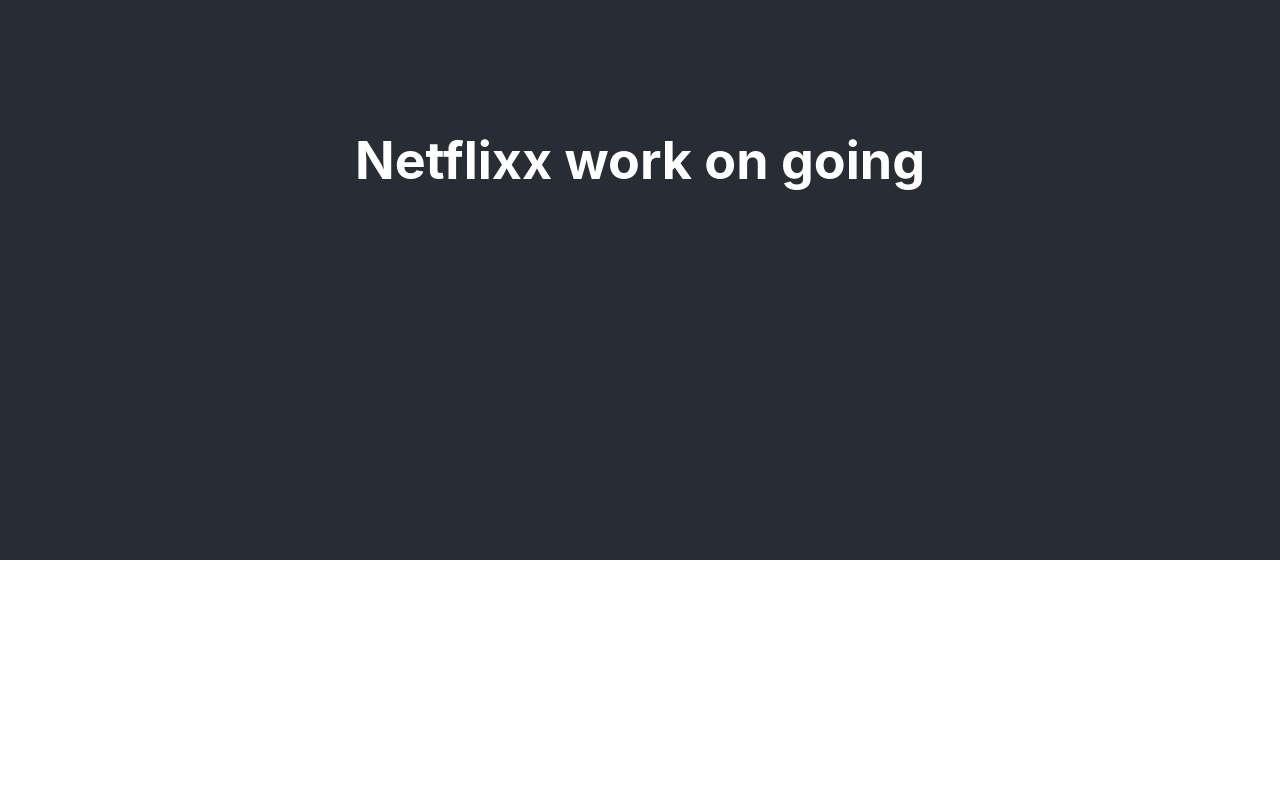
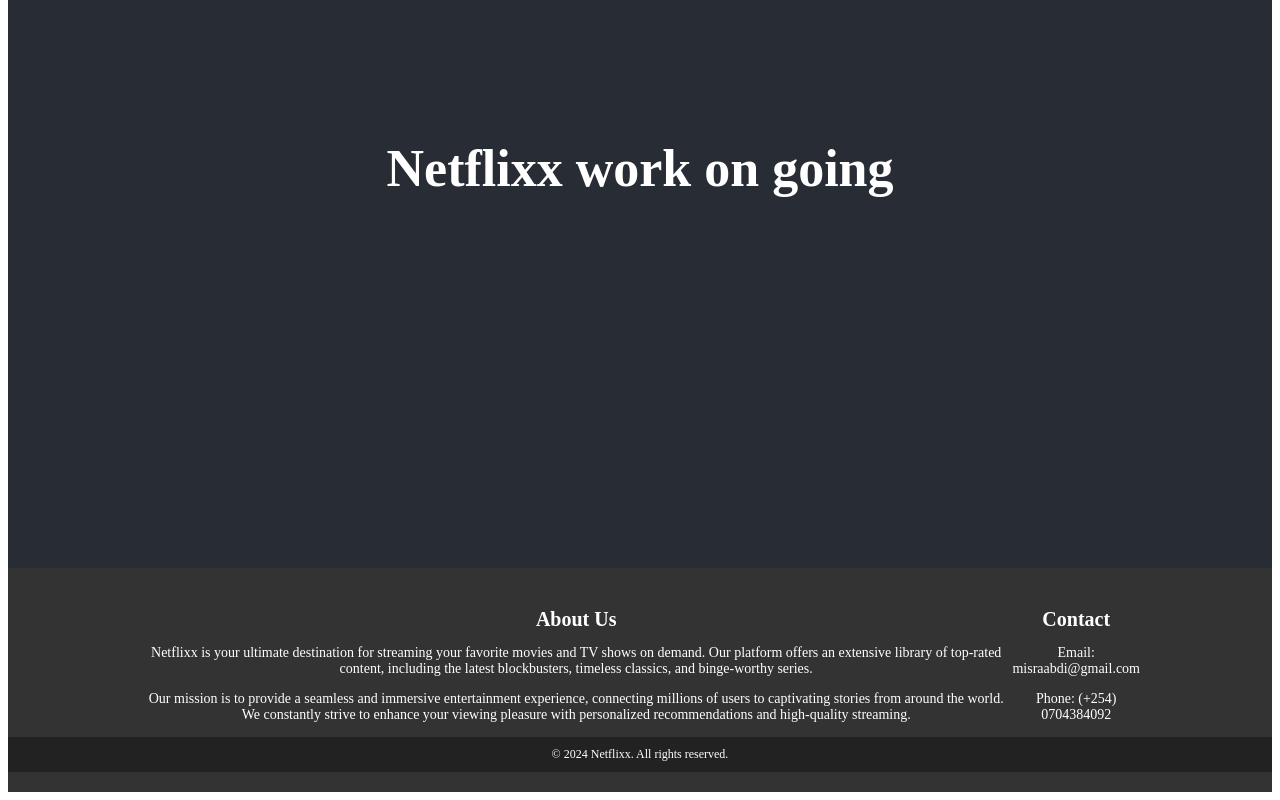
Before and after one commit to MartinNyaga/Netflixx, a React (Create React App) app: page / in a window 1280 px wide. Shown: the part 240-1040 px from the top of the page. Before the commit the page ends 800 px from the top, so only its background shows below. Built offline with nearby package versions, Linux system fonts and the light colour scheme.

Commit message:
added footer

```diff
--- a/src/App.js
+++ b/src/App.js
@@ -1,13 +1,15 @@
-
+import React from 'react';
 import './App.css';
+import Footer from './Components/Footer';
 
 function App() {
   return (
     <div className="App">
       <header className="App-header">
-
         <h1>Netflixx work on going</h1>
       </header>
+      {/* Your main content goes here */}
+      <Footer />
     </div>
   );
 }
--- /dev/null
+++ b/src/Components/Footer.js
@@ -0,0 +1,31 @@
+import React from 'react';
+
+
+function Footer() {
+  return (
+    <footer className="Footer">
+      <div className="Footer-content">
+        <div className="Footer-left">
+
+          <h3>About Us</h3>
+          <p>
+            Netflixx is your ultimate destination for streaming your favorite movies and TV shows on demand. Our platform offers an extensive library of top-rated content, including the latest blockbusters, timeless classics, and binge-worthy series.
+          </p>
+           <p>
+            Our mission is to provide a seamless and immersive entertainment experience, connecting millions of users to captivating stories from around the world. We constantly strive to enhance your viewing pleasure with personalized recommendations and high-quality streaming.
+          </p>
+        </div>
+        <div className="Footer-right">
+          <h3>Contact</h3>
+          <p>Email: misraabdi@gmail.com</p>
+          <p>Phone: (+254)  0704384092</p>
+        </div>
+      </div>
+      <div className="Footer-bottom">
+        <p>&copy; {new Date().getFullYear()} Netflixx. All rights reserved.</p>
+      </div>
+    </footer>
+  );
+}
+
+export default Footer;
--- a/src/index.css
+++ b/src/index.css
@@ -1,13 +1,33 @@
-body {
-  margin: 0;
-  font-family: -apple-system, BlinkMacSystemFont, 'Segoe UI', 'Roboto', 'Oxygen',
-    'Ubuntu', 'Cantarell', 'Fira Sans', 'Droid Sans', 'Helvetica Neue',
-    sans-serif;
-  -webkit-font-smoothing: antialiased;
-  -moz-osx-font-smoothing: grayscale;
+.Footer {
+  background-color: #333;
+  color: #fff;
+  padding: 20px 0;
 }
 
-code {
-  font-family: source-code-pro, Menlo, Monaco, Consolas, 'Courier New',
-    monospace;
+.Footer-content {
+  display: flex;
+  justify-content: space-between;
+  max-width: 1000px;
+  margin: 0 auto;
+  padding: 0 20px;
 }
+
+.Footer h3 {
+  font-size: 20px;
+  margin-bottom: 10px;
+}
+
+.Footer p {
+  font-size: 14px;
+}
+
+.Footer-bottom {
+  background-color: #222;
+  text-align: center;
+  padding: 10px 0;
+}
+
+.Footer-bottom p {
+  font-size: 12px;
+  margin: 0;
+}
```
